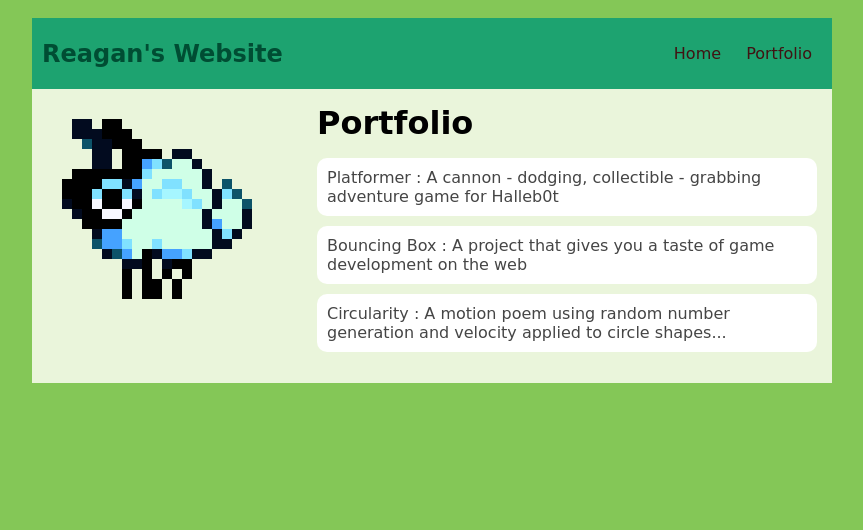
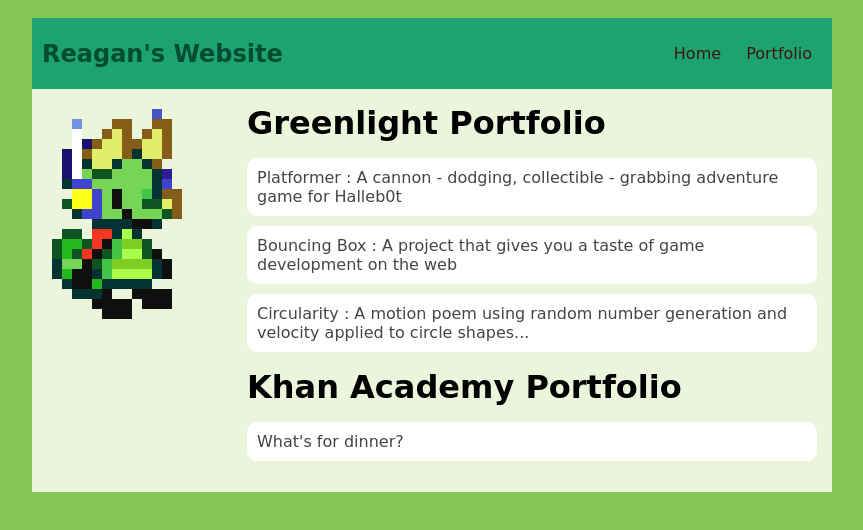
Before and after one commit to reagancoleman/reagancoleman.github.io, a plain HTML site: page portfolio.html in a window 1280 px wide. Shown: the whole page, without its empty margins (208-1071 px from the left). Drawn offline with Linux system fonts and the light colour scheme.

Commit message:
add index.html file

```diff
--- a/portfolio.html
+++ b/portfolio.html
@@ -68,23 +68,23 @@
              color: black;
          }
 
-         #portfolio {
+         .portfolio {
              list-style-type: none;
              padding-left: 0;
          }
 
-         #portfolio li {
+         .portfolio li {
              background: #fff;
              padding: 10px;
              border-radius: 10px;
              margin-bottom: 10px;
          }
 
-         #portfolio li:hover {
+         .portfolio li:hover {
              background: #eee;
          }
 
-         #portfolio a {
+         .portfolio a {
              text-decoration: none;
              color: #454545;
          }
@@ -103,14 +103,20 @@
           </nav>
         <main>
             <div>
-                <img src ="images/sheep.gif">
+                <img src ="images/bop (3).gif">
             </div>
             <div class="content">
-                <h1>Portfolio</h1>
-                <ul id="portfolio">
+                <h1>Greenlight Portfolio</h1>
+                <ul class="portfolio">
                     <li><a href="projects/platformer/">Platformer : A cannon - dodging, collectible - grabbing adventure game for Halleb0t</a></li>
                     <li><a href="projects/bouncing-box/">Bouncing Box : A project that gives you a taste of game development on the web </a></li>
                     <li><a href="projects/circularity/">Circularity : A motion poem using random number generation and velocity applied to circle shapes...</a></li>
+                </ul>
+
+                <h1>Khan Academy Portfolio</h1>
+                <ul class="portfolio">
+                    <li><a href="https://www.khanacademy.org/computer-programming/spin-off-of-project-whats-for-dinner/4636923841265664">What's for dinner?</a>
+
                 </ul>
             </div>
         </main>
```
Also changed, not shown: index.html (+2 -1 lines), images/PENGUINDANCE (2).gif (added).
